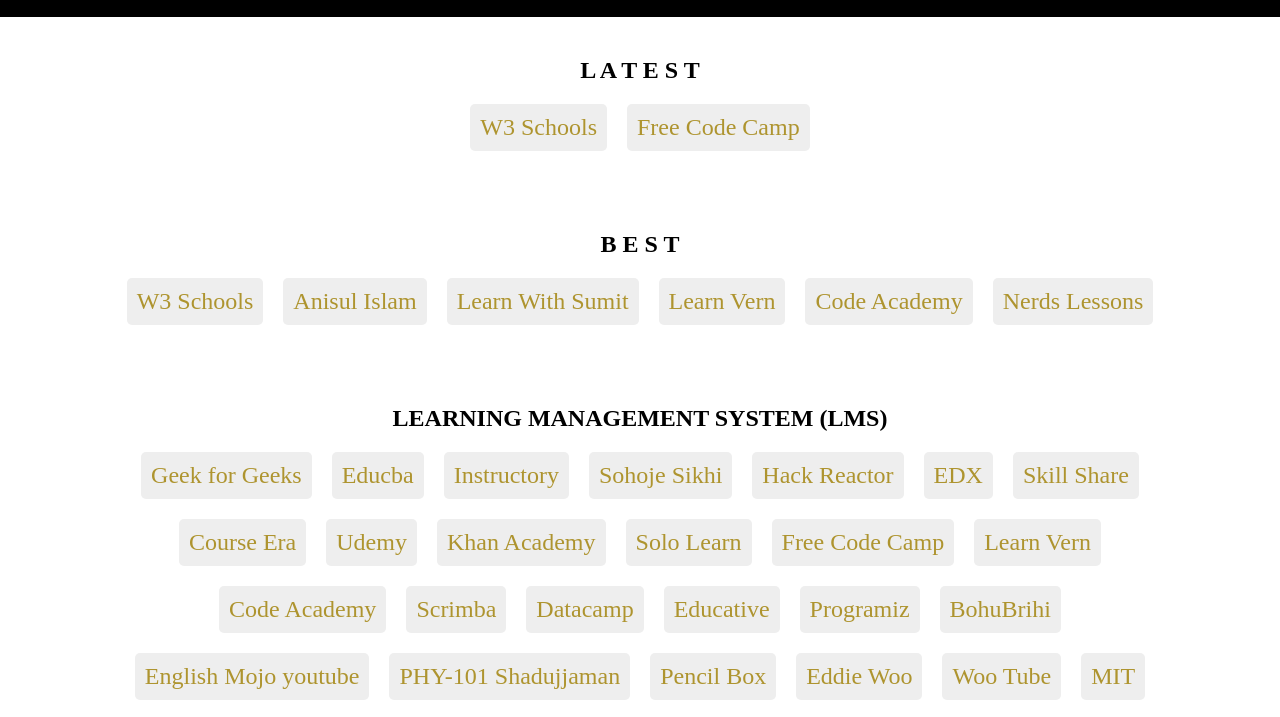
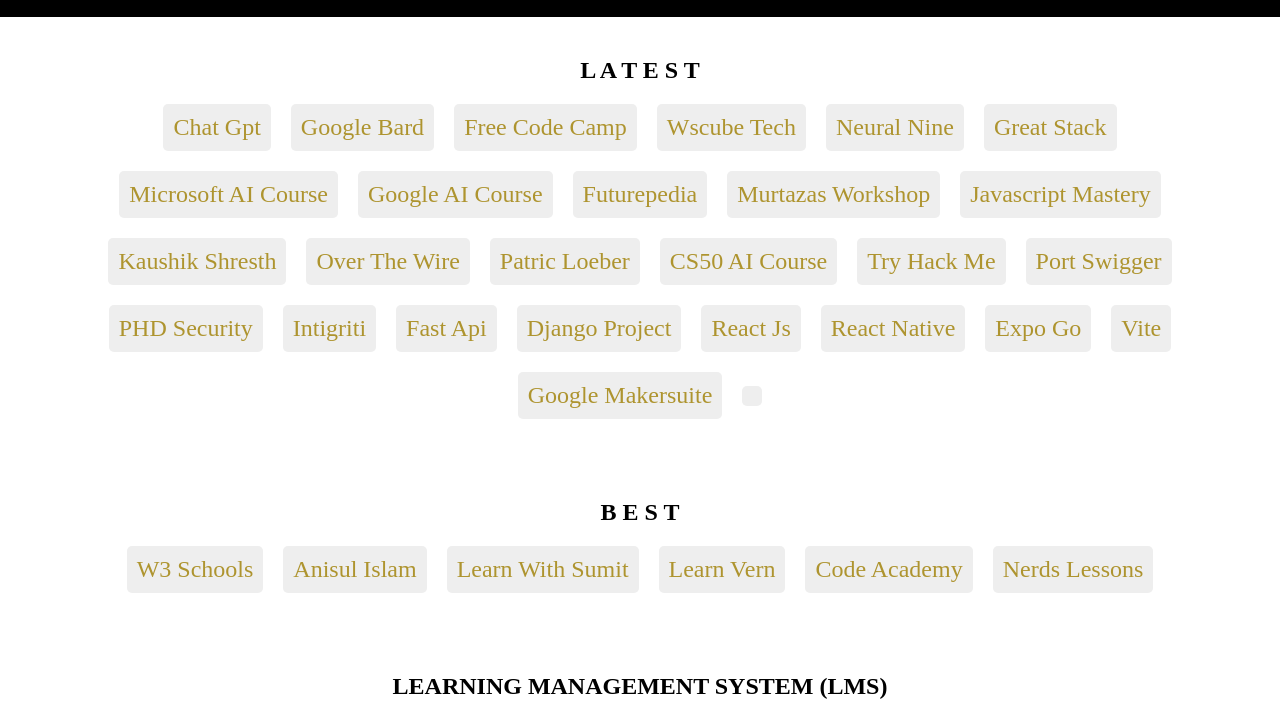
Before and after one commit to Rio-rahat/Links, a plain HTML site: page index.html in a window 1280 px wide. Shown: the part 60-777 px from the top of the page. Drawn offline with Linux system fonts and the light colour scheme.

Commit message:
third commit

```diff
--- a/index.html
+++ b/index.html
@@ -26,9 +26,59 @@
             <h1 class="text-center">L A T E S T</h1>
 
             <div class="flex">
-                <a class="bth" href="https://www.w3schools.com/" target="blank">W3 Schools</a>
+                <a class="bth" href="https://chat.openai.com/?model=text-davinci-002-render-sha" target="blank">Chat Gpt</a>
+
+                <a class="bth" href="https://bard.google.com/chat" target="blank">Google Bard</a>
 
                 <a class="bth" href="https://www.youtube.com/@freecodecamp/videos" target="blank">Free Code Camp</a>
+
+                <a class="bth" href="https://www.youtube.com/@wscubetech/videos" target="blank">Wscube Tech</a>
+
+                <a class="bth" href="https://www.youtube.com/@NeuralNine/videos" target="blank">Neural Nine</a>
+
+                <a class="bth" href="https://www.youtube.com/@GreatStackDev/videos" target="blank">Great Stack</a>
+
+                <a class="bth" href="https://microsoft.github.io/AI-For-Beginners/?id=content" target="blank">Microsoft AI Course</a>
+
+                <a class="bth" href="https://www.cloudskillsboost.google/journeys/118" target="blank">Google AI Course</a>
+
+                <a class="bth" href="https://www.futurepedia.io/" target="blank">Futurepedia</a>
+
+                <a class="bth" href="https://www.youtube.com/@murtazasworkshop/videos" target="blank">Murtazas Workshop</a>
+
+                <a class="bth" href="https://www.youtube.com/@javascriptmastery/videos" target="blank">Javascript Mastery</a>
+
+                <a class="bth" href="https://www.youtube.com/@Kaushikshresth/videos" target="blank">Kaushik Shresth</a>
+
+                <a class="bth" href="https://overthewire.org/wargames/natas/" target="blank">Over The Wire</a>
+
+                <a class="bth" href="https://www.youtube.com/@patloeber/videos" target="blank">Patric Loeber</a>
+
+                <a class="bth" href="https://www.youtube.com/watch?v=5NgNicANyqM" target="blank">CS50 AI Course</a>
+
+                <a class="bth" href="https://tryhackme.com/room/dnsindetail" target="blank">Try Hack Me</a>
+
+                <a class="bth" href="https://portswigger.net/" target="blank">Port Swigger</a>
+
+                <a class="bth" href="https://www.youtube.com/@phd_security/videos" target="blank">PHD Security</a>
+
+                <a class="bth" href="https://www.intigriti.com/" target="blank">Intigriti</a>
+
+                <a class="bth" href="https://fastapi.tiangolo.com/" target="blank">Fast Api</a>
+
+                <a class="bth" href="https://www.djangoproject.com/" target="blank">Django Project</a>
+
+                <a class="bth" href="https://react.dev/" target="blank">React Js</a>
+
+                <a class="bth" href="https://reactnative.dev/" target="blank">React Native</a>
+
+                <a class="bth" href="https://docs.expo.dev/get-started/expo-go/" target="blank">Expo Go</a>
+
+                <a class="bth" href="https://vitejs.dev/" target="blank">Vite</a>
+
+                <a class="bth" href="https://developers.generativeai.google/products/makersuite" target="blank">Google Makersuite</a>
+
+                <a class="bth" href="" target="blank"></a>
 
 
 
```
